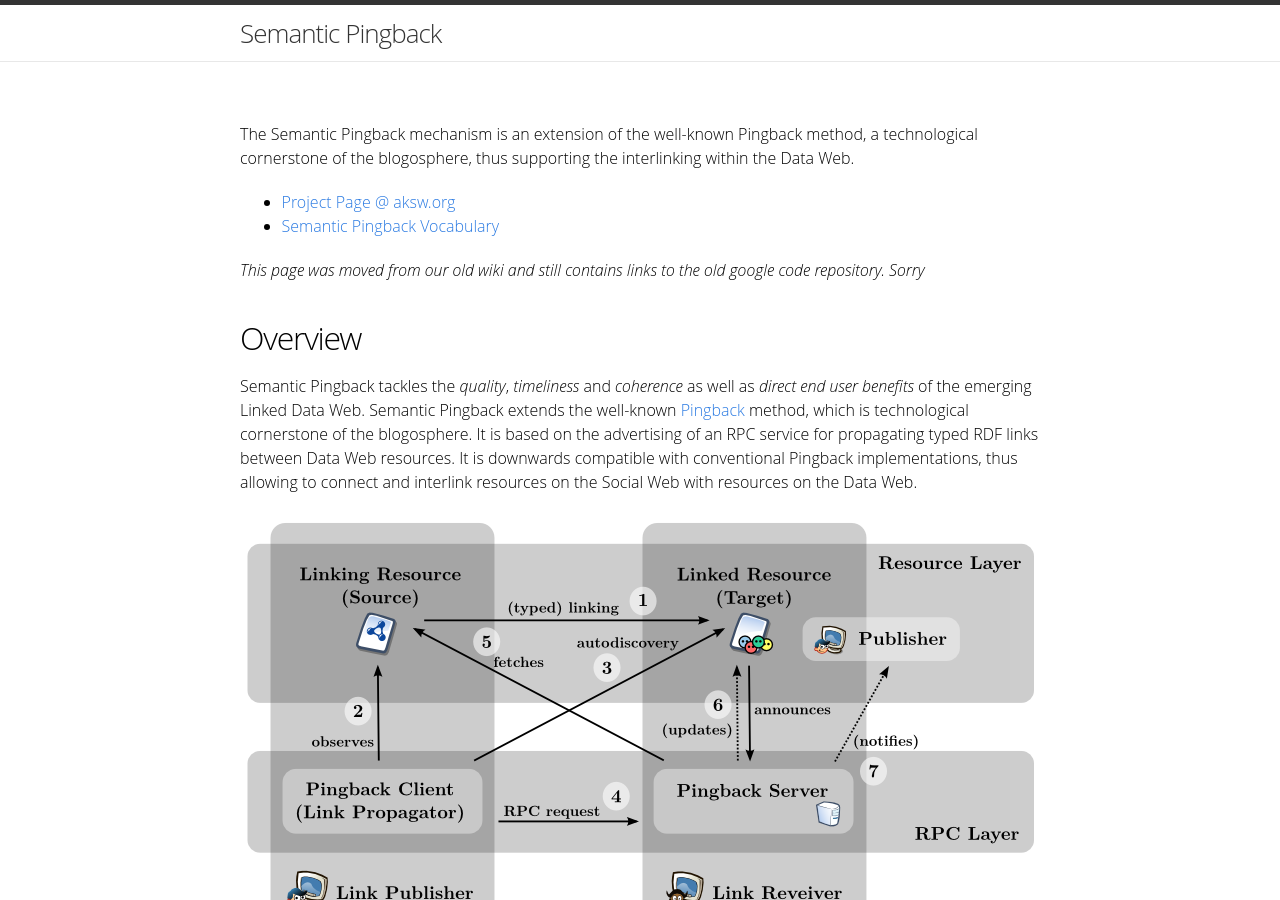
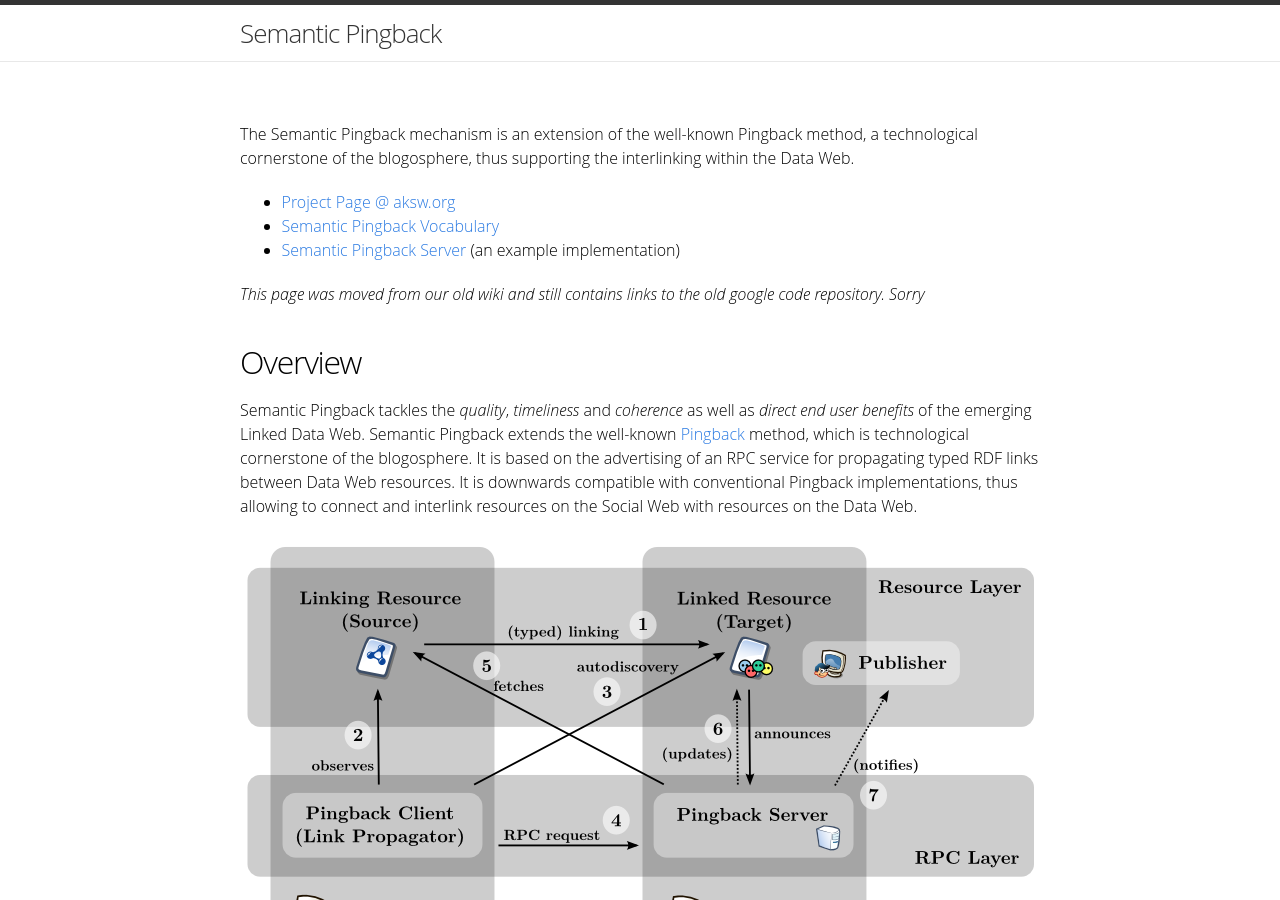
Before and after one commit to AKSW/SemanticPingback, a Jekyll site: the page built from index.md, in a window 1280 px wide and 900 px high. Built offline with Jekyll 4.4.1, drawn with Linux system fonts in a browser that asks for light colours.

Commit message:
Add link to Semantic Pingback Server

```diff
--- a/index.md
+++ b/index.md
@@ -8,6 +8,7 @@ The Semantic Pingback mechanism is an extension of the well-known Pingback metho
 
 * [Project Page @ aksw.org](http://aksw.org/Projects/SemanticPingback.html)
 * [Semantic Pingback Vocabulary](https://github.com/AKSW/SemanticPingback)
+* [Semantic Pingback Server](https://github.com/AKSW/SemanticPingback-Server) (an example implementation)
 
 *This page was moved from our old wiki and still contains links to the old google code repository. Sorry*
 
```
